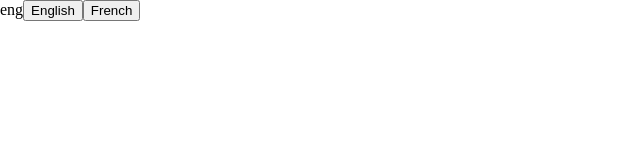
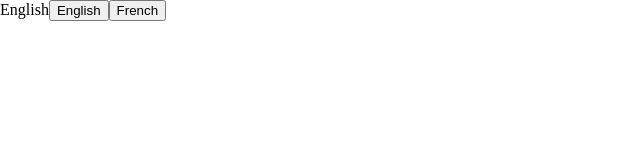
Before and after one commit to FlorentCmb/redux-test, a React (Create React App) app: page / in a window 1280 px wide. Shown: the top 160 px of the page, without its empty margins (0-640 px from the left). Built offline with nearby package versions, Linux system fonts and the light colour scheme.

Commit message:
Change values for translation state

```diff
--- a/src/features/translation/Translate.js
+++ b/src/features/translation/Translate.js
@@ -2,8 +2,9 @@ import translationToFr from './translationToFr.json'
 
 const Translate = (text, language) => {
     switch (language) {
-        case 'fr':
+        case 'French':
             return translationToFr[text]
+        case 'English':
         default:
             return text
     }
--- a/src/redux/reducers/ReducerTranslation.js
+++ b/src/redux/reducers/ReducerTranslation.js
@@ -6,7 +6,7 @@ import {
 
 // Initial state
 const initialState = {
-    language: 'eng'
+    language: 'English'
 }
 
 // Reducer for translation
@@ -15,12 +15,12 @@ const ReducerTranslation = (state = initialState, action) => {
         case SWITCH_TO_FR:
             return {
                 ...state,
-                language: 'fr'
+                language: 'French'
             }
         case SWITCH_TO_ENG:
             return {
                 ...state,
-                language: 'eng'
+                language: 'English'
             }
         default:
             return state
```
